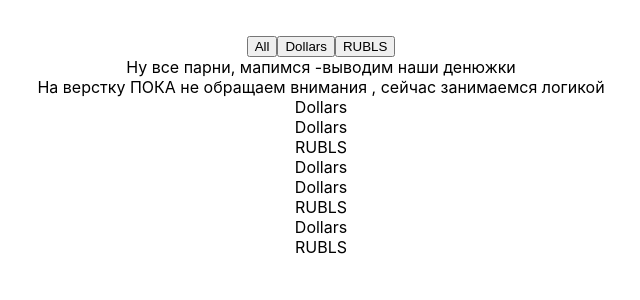
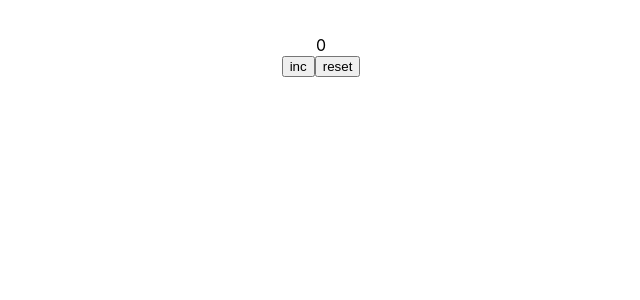
Before and after one commit to DmitryShastel/Native_JS_2.0_old, a React (Create React App) app in the folder Folder_1/native_js_2.0/: page / in a window 1280 px wide. Shown: the top 300 px of the page, without its empty margins (319-959 px from the left). Built offline with nearby package versions, Linux system fonts and the light colour scheme.

Commit message:
The Counter is created

```diff
--- a/Folder_1/native_js_2.0/src/App.tsx
+++ b/Folder_1/native_js_2.0/src/App.tsx
@@ -1,55 +1,20 @@
 import React, {useState} from 'react';
 import './App.css';
-import {Country} from "./Native_JS_2.0/Native_JS_Monday/Components/Country";
+import {Counter} from "./Native_JS_2.0/Native_JS_Monday/Counter/Buttons";
 
 
-export type BanknotsType = 'Dollars' | 'RUBLS' | 'All'
-export type MoneyType = {
-    banknotes: BanknotsType
-    value: number
-    number: string
-}
+function App() {
 
-function App() {
-    const [money, setMoney] = useState<Array<MoneyType>>([
-        {banknotes: 'Dollars', value: 100, number: ' a1234567890'},
-        {banknotes: 'Dollars', value: 50, number: ' z1234567890'},
-        {banknotes: 'RUBLS', value: 100, number: ' w1234567890'},
-        {banknotes: 'Dollars', value: 100, number: ' e1234567890'},
-        {banknotes: 'Dollars', value: 50, number: ' c1234567890'},
-        {banknotes: 'RUBLS', value: 100, number: ' r1234567890'},
-        {banknotes: 'Dollars', value: 50, number: ' x1234567890'},
-        {banknotes: 'RUBLS', value: 50, number: ' v1234567890'}
-    ])
-    const [filterValue, setFilterValue] = useState<BanknotsType>('All')
-
-
-    let filterForMoney = money
-    if(filterValue === 'Dollars') {
-        filterForMoney = money.filter(m => m.banknotes === 'Dollars')
-    }
-    if(filterValue === 'RUBLS') {
-        filterForMoney = money.filter(m => m.banknotes === 'RUBLS')
-    }
-
-
-    const moneyFilter = (value: BanknotsType) => {
-        setFilterValue(value)
-    }
-
+let [counter, setCounter] = useState(0)
 
     return (
         <div className="App">
-            <Country
-                data={filterForMoney}   //отрисовать будем деньги после фильтрации
-                setFilterValue={setFilterValue}  //useState передаем? Так можно было?!
-                moneyFilter={moneyFilter}
-            />
+           <Counter counter={counter}/>
         </div>
     );
 }
 
-// Итого: в этой компоненте у нас мозги. А вот отрисовка где-то глубже. Погружаемся в Country
+
 
 
 export default App;
--- a/Folder_1/native_js_2.0/src/Native_JS_2.0/Native_JS_Monday/Components/City.tsx
+++ b/Folder_1/native_js_2.0/src/Native_JS_2.0/Native_JS_Monday/Components/City.tsx
@@ -1,44 +1,44 @@
-import React from 'react';
-import {CurrentBankomat} from "./CurrentBankomat";
-import {MoneyType} from "../../../App";
-
-
-type CityPropsType = {
-    data: Array<MoneyType> //встречаем денюжки
-
-}
-
-export const City = (props: CityPropsType) => {
-
-
-    const mappedMoney = props.data.map((el: MoneyType, index: number) => (
-
-        <CurrentBankomat
-            key={index}
-            money={el}
-        />
-    ))
-
-
-    return (
-        <div>
-            <div>Ну все парни, мапимся -выводим наши денюжки</div>
-            <div>На верстку ПОКА не обращаем внимания , сейчас занимаемся логикой</div>
-            <div>{mappedMoney}</div>
-        </div>
-    );
-};
-//1
-// Вроде все норм, но нужно причесать код. Давайте создадим const mappedMoney = props.data.map(el=>el...)
-// Т.е. нам нужно вынести map из вертски, оставив в верстке только mappedMoney
-
-//2
-// Отлично, но теперь давайте совсем все сделаем по красоте. Вынесем верстку в отдельную компоненту и ее замапим!
-// Ну и наконец давайте версточку натянем, для этого будем использовать StyledComponents
-// yarn add styled-components
-// yarn add @types/styled-components
-
-//3
-// Вроде все норм, ну точнее почти норм- дублирование-это грех. Хотелось бы от него избавиться.
-// И StyledComponents нам в этом отлично поможет, ведь он может принимать пропсы!
-// Как это сделать в документашке
+// import React from 'react';
+// import {CurrentBankomat} from "./CurrentBankomat";
+//
+//
+//
+// type CityPropsType = {
+//     data: Array<MoneyType> //встречаем денюжки
+//
+// }
+//
+// export const City = (props: CityPropsType) => {
+//
+//
+//     const mappedMoney = props.data.map((el: MoneyType, index: number) => (
+//
+//         <CurrentBankomat
+//             key={index}
+//             money={el}
+//         />
+//     ))
+//
+//
+//     return (
+//         <div>
+//             <div>Ну все парни, мапимся -выводим наши денюжки</div>
+//             <div>На верстку ПОКА не обращаем внимания , сейчас занимаемся логикой</div>
+//             <div>{mappedMoney}</div>
+//         </div>
+//     );
+// };
+// //1
+// // Вроде все норм, но нужно причесать код. Давайте создадим const mappedMoney = props.data.map(el=>el...)
+// // Т.е. нам нужно вынести map из вертски, оставив в верстке только mappedMoney
+//
+// //2
+// // Отлично, но теперь давайте совсем все сделаем по красоте. Вынесем верстку в отдельную компоненту и ее замапим!
+// // Ну и наконец давайте версточку натянем, для этого будем использовать StyledComponents
+// // yarn add styled-components
+// // yarn add @types/styled-components
+//
+// //3
+// // Вроде все норм, ну точнее почти норм- дублирование-это грех. Хотелось бы от него избавиться.
+// // И StyledComponents нам в этом отлично поможет, ведь он может принимать пропсы!
+// // Как это сделать в документашке
--- a/Folder_1/native_js_2.0/src/Native_JS_2.0/Native_JS_Monday/Components/Country.tsx
+++ b/Folder_1/native_js_2.0/src/Native_JS_2.0/Native_JS_Monday/Components/Country.tsx
@@ -1,33 +1,34 @@
-import React from 'react';
-import {City} from "./City";
-import {BanknotsType, MoneyType} from "../../../App";
-
-
-type CountryPropsType = {
-    data: Array<MoneyType>
-    setFilterValue: any
-    moneyFilter: (value: BanknotsType) => void
-}
-
-export const Country = (props: CountryPropsType) => {
-    const setAll = () => {
-        props.moneyFilter("All")
-    }
-
-    const setDollars = () => {
-        props.moneyFilter("Dollars")
-    }
-
-    const setRUBLS = () => {
-        props.moneyFilter("RUBLS")
-    }
-
-    return (
-        <div>
-            <button onClick={setAll}>All</button>
-            <button onClick={setDollars}>Dollars</button>
-            <button onClick={setRUBLS}>RUBLS</button>
-            <City data={props.data}/>
-        </div>
-    );
-};
+// import React from 'react';
+// import {City} from "./City";
+// import {BanknotsType, MoneyType} from "../../../App";
+//
+//
+// type CountryPropsType = {
+//     data: Array<MoneyType>
+//     setFilterValue: any
+//     moneyFilter: (value: BanknotsType) => void
+// }
+//
+// export const Country = (props: CountryPropsType) => {
+//     const setAll = () => {
+//         props.moneyFilter("All")
+//     }
+//
+//     const setDollars = () => {
+//         props.moneyFilter("Dollars")
+//     }
+//
+//     const setRUBLS = () => {
+//         props.moneyFilter("RUBLS")
+//     }
+//
+//     return (
+//         <div>
+//             <button onClick={setAll}>All</button>
+//             <button onClick={setDollars}>Dollars</button>
+//             <button onClick={setRUBLS}>RUBLS</button>
+//             <City data={props.data}/>
+//         </div>
+//     );
+// };
+//
--- a/Folder_1/native_js_2.0/src/Native_JS_2.0/Native_JS_Monday/Components/CurrentBankomat.tsx
+++ b/Folder_1/native_js_2.0/src/Native_JS_2.0/Native_JS_Monday/Components/CurrentBankomat.tsx
@@ -1,15 +1,15 @@
-import React from 'react';
-import {MoneyType} from "../../../App";
-
-
-type CurrentBankomatPropsType = {
-    money: MoneyType
-}
-export const CurrentBankomat = (props:CurrentBankomatPropsType) => {
-
-    return (
-        <div>
-            {props.money.banknotes}
-        </div>
-    );
-};
+// import React from 'react';
+// import {MoneyType} from "../../../App";
+//
+//
+// type CurrentBankomatPropsType = {
+//     money: MoneyType
+// }
+// export const CurrentBankomat = (props:CurrentBankomatPropsType) => {
+//
+//     return (
+//         <div>
+//             {props.money.banknotes}
+//         </div>
+//     );
+// };
--- /dev/null
+++ b/Folder_1/native_js_2.0/src/Native_JS_2.0/Native_JS_Monday/Counter/Buttons.tsx
@@ -0,0 +1,20 @@
+import React from 'react';
+
+type CounterType = {
+    counter: number
+}
+
+
+export const Counter = (props: CounterType) => {
+
+    return (
+        <div>
+            <div>
+                <span>{props.counter}</span>
+            </div>
+
+            <button>inc</button>
+            <button>reset</button>
+        </div>
+    );
+};
```
Also changed, not shown: Folder_1/native_js_2.0/src/Native_JS_2.0/Native_JS_Monday/Components/Button.tsx (+21 -20 lines), Folder_1/native_js_2.0/src/Native_JS_2.0/Native_JS_Monday/Components/Footer.tsx (+14 -14 lines), Folder_1/native_js_2.0/src/Native_JS_2.0/Native_JS_Monday/Components/Header.tsx (+15 -14 lines), Folder_1/native_js_2.0/src/Native_JS_2.0/Native_JS_Monday/index.html (+185 -2 lines).
